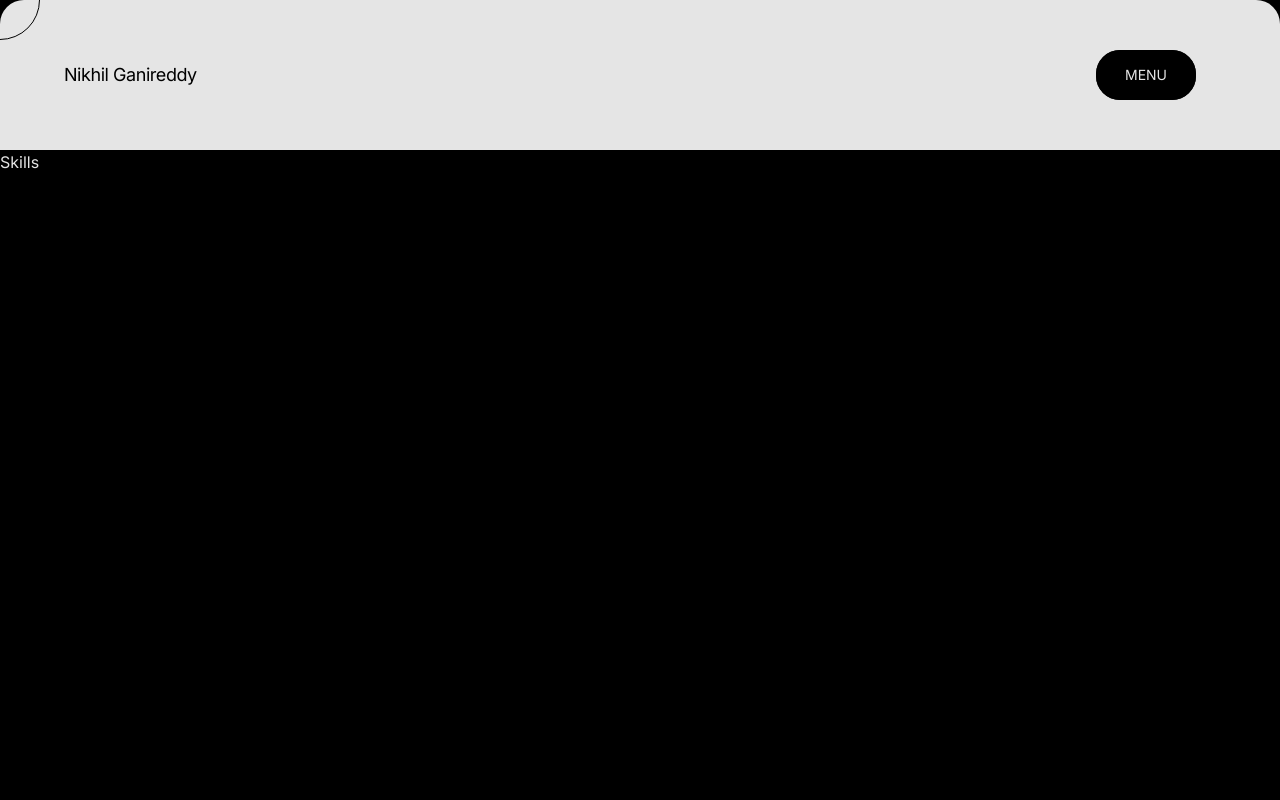
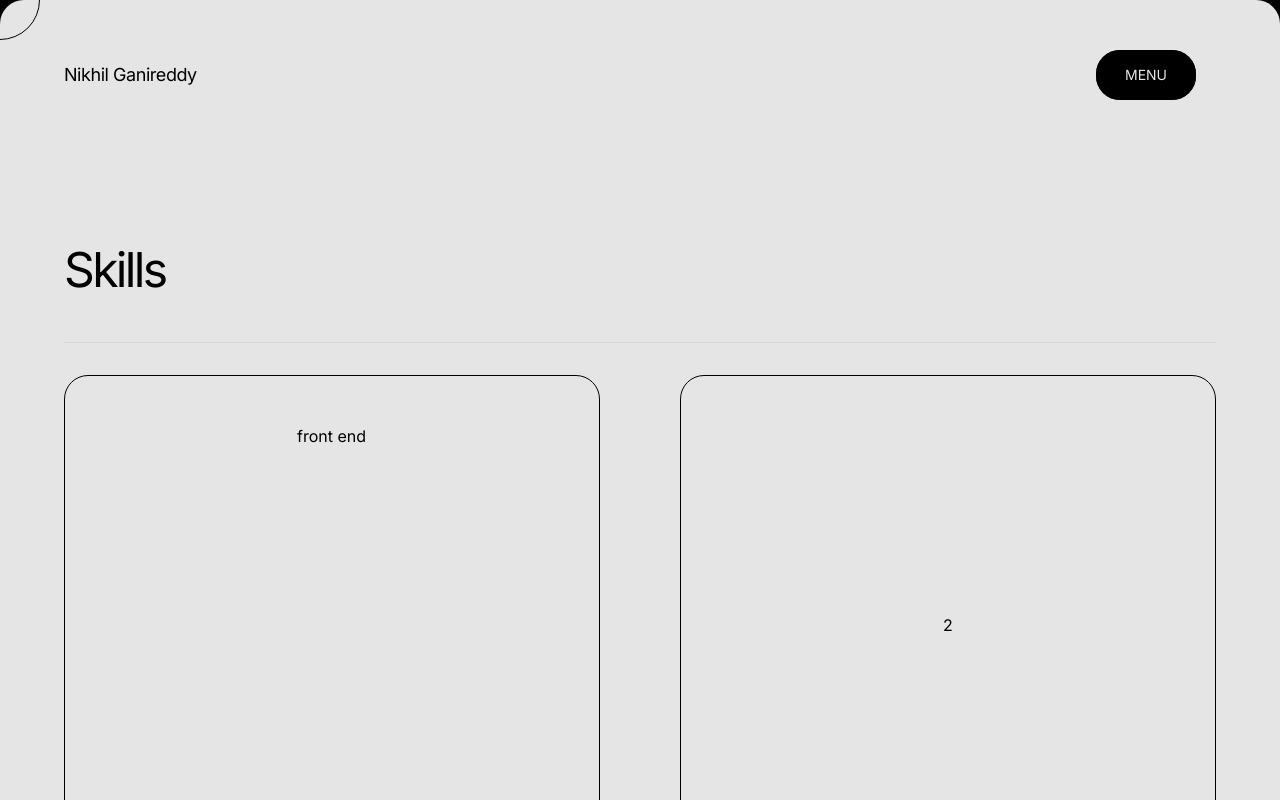
Before and after one commit to NikhilGanireddy/portvolio-v2, a Next.js app: page /skills in a window 1280 px wide. Built offline with nearby package versions, Linux system fonts and the light colour scheme.

Commit message:
Commit 8

```diff
--- a/app/(routes)/skills/page.jsx
+++ b/app/(routes)/skills/page.jsx
@@ -2,6 +2,7 @@
 import Navbar from "../../../components/Navbar/Navbar";
 import {motion} from "framer-motion";
 import useMousePosition from "../../../utils/cursor";
+import SkillsPage from "../../../components/SkillsPage/SkillsPage";
 
 const Page = () => {
     const {x, y} = useMousePosition()
@@ -14,7 +15,7 @@ const Page = () => {
                 translateX: x - 40, translateY: y - 40, opacity: 1,
             }}
             transition={{type: "tween", ease: "backOut", duration: 0.3}}
-            className={`hidden md:inline-flex md:absolute md:w-20 md:h-20 md:border-[1px] md:border-black md:bg-transparent md:rounded-full md:z-50 pointer-events-none `}/>
+            className={`hidden md:inline-flex md:fixed md:w-20 md:h-20 md:border-[1px] md:border-black md:bg-transparent md:rounded-full md:z-50 pointer-events-none `}/>
         <motion.div
             initial={{
                 translateX: "0", translateY: "0", opacity: 0
@@ -23,13 +24,13 @@ const Page = () => {
                 translateX: x - 2, translateY: y - 2, opacity: 1,
             }}
             transition={{type: "tween", ease: "backOut", duration: 0.1}}
-            className={`hidden md:inline-flex md:absolute md:w-2 md:h-2 md:bg-black md:rounded-full md:z-50 pointer-events-none`}/>
+            className={`hidden md:inline-flex md:fixed md:w-2 md:h-2 md:bg-black md:rounded-full md:z-50 pointer-events-none`}/>
 
         <div className={`h-[95px] lg:h-[150px] relative`}>
             <Navbar/>
         </div>
-        <div className={`flex-1`}>
-            Skills
+        <div className={` flex-1`}>
+            <SkillsPage/>
         </div>
     </div>
 
--- a/app/globals.css
+++ b/app/globals.css
@@ -1,6 +1,10 @@
 @tailwind base;
 @tailwind components;
 @tailwind utilities;
+
+*{
+    @apply m-0 p-0 box-border
+}
 
 .perspective {
     transition: transform 0.75s cubic-bezier(0.76, 0, 0.24, 1);
--- /dev/null
+++ b/components/SkillsPage/SkillsPage.jsx
@@ -0,0 +1,32 @@
+"use client"
+
+import skills from "./index";
+
+const SkillsPage = () => {
+
+    return <div
+        className={`flex flex-col justify-center items-center h-full min-h-full  rounded-b-3xl overflow-y-auto  bg-neutral-200 text-black px-4 lg:px-16 pb-2 lg:pb-4`}>
+        <div
+            className={` h-full w-full flex flex-col justify-end pt-24 py-12 lg:py-24 items-center gap-4 lg:gap-8`}>
+            <div
+                className={`h-max w-full flex justify-between items-center border-b border-b-neutral-300 pb-8 lg:pb-12`}>
+                <h1 className={`text-4xl lg:text-5xl tracking-[-0.055em] font-normal`}>Skills</h1>
+            </div>
+            <div className={` w-full flex gap-20 `}>
+                <div
+                    className={` w-full flex justify-center items-center border border-black p-12 rounded-3xl min-h-[500px] overflow-y-auto`}>
+                    <ul className={`h-full`}>
+                        {skills.map((skill, index) => <li className={`h-full`} key={index}>
+                            <p>{skill.title}</p>
+                        </li>)}
+                    </ul>
+                </div>
+                <div
+                    className={` w-full flex justify-center items-center border border-black p-12 rounded-3xl min-h-[500px]`}>2
+                </div>
+            </div>
+        </div>
+    </div>
+}
+
+export default SkillsPage
--- /dev/null
+++ b/components/SkillsPage/index.js
@@ -0,0 +1,15 @@
+const skills = [{
+    title: "front end", color: "#BBACAF"
+}, {
+    title: "database", color: "#977F6D"
+}, {
+    title: "back end", color: "#C2491D"
+}, {
+    title: "tools", color: "#977F6D"
+}, {
+    title: "editors", color: "#C2491D"
+}
+
+]
+
+export default skills
```
Also changed, not shown: package.json (+6 -2 lines), 1 other file (tests, documents, lock files or other folders).
